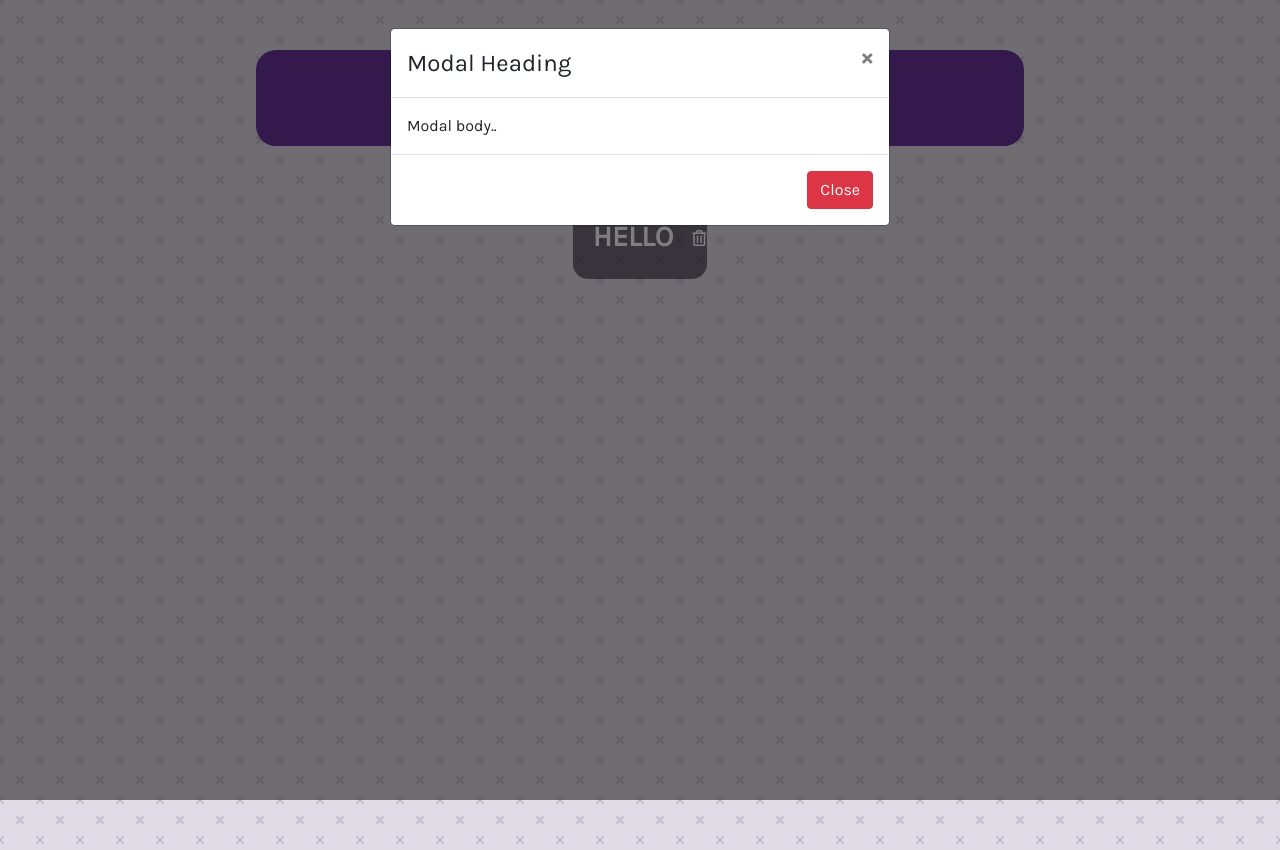
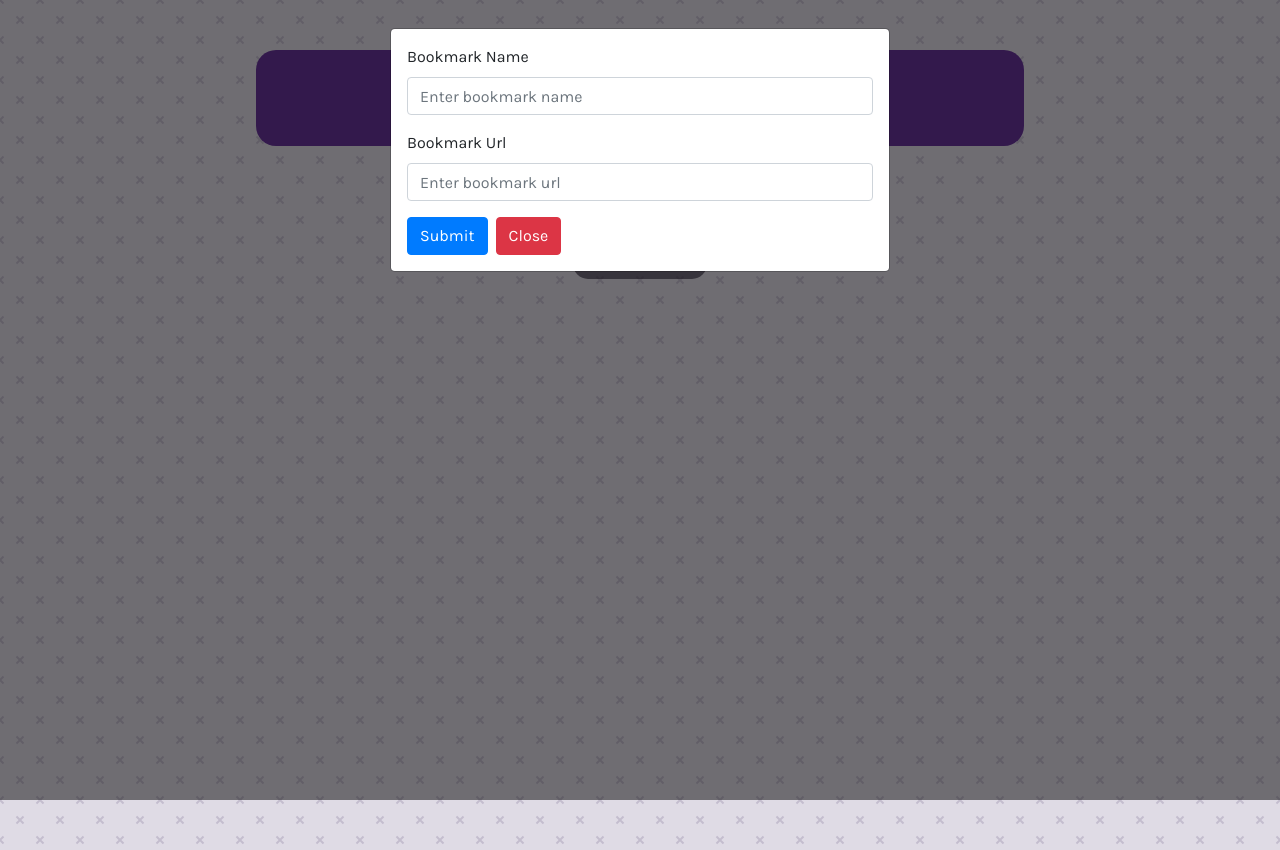
Before and after one commit to u-uysal/Bookmark, a React (Create React App) app: page / in a window 1280 px wide. Both pictures are taken after a click on the button "ADD BOOKMARK". Built offline with nearby package versions, Linux system fonts and the light colour scheme.

Commit message:
add modal

```diff
--- a/src/components/Modal.js
+++ b/src/components/Modal.js
@@ -15,23 +15,39 @@
       <div className="modal" id="myModal">
         <div className="modal-dialog">
           <div className="modal-content">
-            <div className="modal-header">
-              <h4 className="modal-title">Modal Heading</h4>
-              <button type="button" className="close" data-dismiss="modal">
-                &times;
-              </button>
+            <div className="modal-body">
+              <form>
+                <div className="form-group">
+                  <label for="InputText">Bookmark Name</label>
+                  <input
+                    type="text"
+                    className="form-control"
+                    id="InputText"
+                    aria-describedby="TextHelp"
+                    placeholder="Enter bookmark name"
+                  />
+                </div>
+                <div className="form-group">
+                  <label for="InputUrl">Bookmark Url</label>
+                  <input
+                    type="text"
+                    className="form-control"
+                    id="InputUrl"
+                    placeholder="Enter bookmark url"
+                  />
                 </div>
 
-            <div className="modal-body">Modal body..</div>
-
-            <div className="modal-footer">
+                <button type="submit" className="btn btn-primary">
+                  Submit
+                </button>
                 <button
                   type="button"
-                className="btn btn-danger"
+                  className="btn btn-danger ml-2"
                   data-dismiss="modal"
                 >
                   Close
                 </button>
+              </form>
             </div>
           </div>
         </div>
```
Lines whose indentation alone changed are shown as unchanged.
